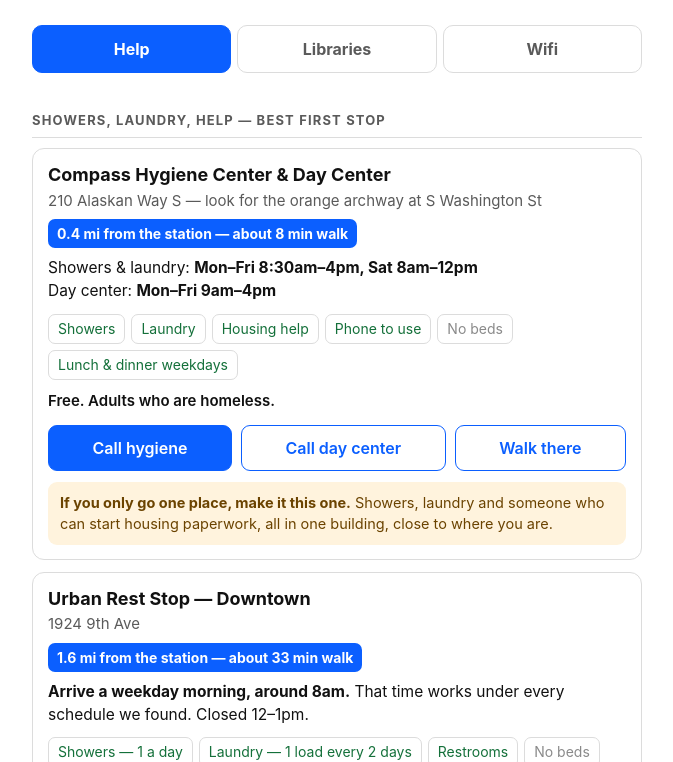
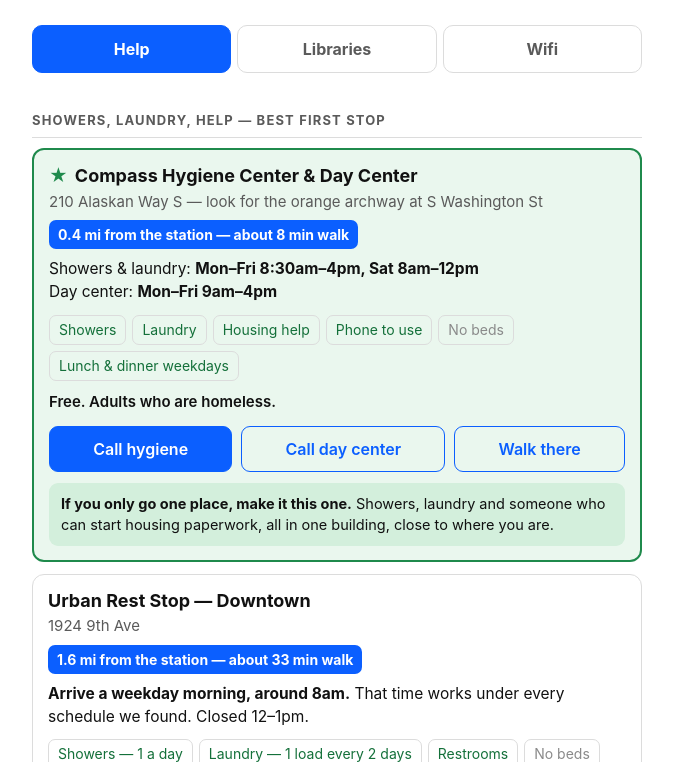
Before and after one commit to YukonCamino/matt, a plain HTML site: page index.html in a window 1280 px wide. Shown: the part 739-1501 px from the top of the page, without its empty margins (303-976 px from the left). Drawn offline with nearby package versions, Linux system fonts and the light colour scheme.

Commit message:
Highlight Compass card in green with a star
Co-Authored-By: Claude Opus 5.5 <noreply@anthropic.com>

```diff
--- a/index.html
+++ b/index.html
@@ -11,13 +11,13 @@
   :root{
     --bg:#fff;--fg:#111;--muted:#5a5a5a;--line:#dcdcdc;--card:#fff;
     --accent:#0b5fff;--yes:#14703a;--no:#8a8a8a;--maybe:#8a5a00;
-    --warn-bg:#fff3dd;--warn-fg:#6b4300;--urgent-bg:#ffe8e8;--urgent-fg:#8a1414;
+    --warn-bg:#fff3dd;--warn-fg:#6b4300;--top-bg:#eaf7ee;--top-line:#1f8a4c;--top-note:#d3efdc;--urgent-bg:#ffe8e8;--urgent-fg:#8a1414;
     --bed:#c2410c;--wash:#0b5fff;--food:#14703a;--svc:#7c3aed;--house:#555;--lib:#0e7490;--wifi:#7c3aed;--cafe:#92400e;
   }
   @media (prefers-color-scheme:dark){:root:not([data-theme="light"]){
     --bg:#111;--fg:#f2f2f2;--muted:#a9a9a9;--line:#333;--card:#1b1b1b;
     --accent:#7fb0ff;--yes:#5fcf8e;--no:#777;--maybe:#e8b45f;
-    --warn-bg:#3a2d12;--warn-fg:#ffd79a;--urgent-bg:#3a1414;--urgent-fg:#ffb3b3;
+    --warn-bg:#3a2d12;--warn-fg:#ffd79a;--top-bg:#13281b;--top-line:#5fcf8e;--top-note:#1d3a27;--urgent-bg:#3a1414;--urgent-fg:#ffb3b3;
     --bed:#fb923c;--wash:#7fb0ff;--food:#5fcf8e;--svc:#c4a5fd;--house:#aaa;--lib:#5ad1e6;--wifi:#c4a5fd;--cafe:#e0a36b;
   }}
   html{-webkit-text-size-adjust:100%}
@@ -77,6 +77,9 @@
 
   .card{background:var(--card);border:1px solid var(--line);border-radius:12px;
     padding:14px 15px;margin-bottom:12px}
+  .card.top{background:var(--top-bg);border:2px solid var(--top-line)}
+  .card.top .name::before{content:'\2605';color:var(--top-line);margin-right:7px}
+  .card.top .note{background:var(--top-note);color:var(--fg)}
   .card.flag{border-color:var(--maybe);border-width:2px}
   .name{font-weight:700;font-size:18px;line-height:1.3}
   .addr{color:var(--muted);font-size:15px;margin-top:3px}
@@ -147,7 +150,7 @@
 
   <h2>Showers, laundry, help — best first stop</h2>
 
-  <div class="card" data-k="compass">
+  <div class="card top" data-k="compass">
     <div class="name">Compass Hygiene Center &amp; Day Center</div>
     <div class="addr">210 Alaskan Way S — look for the orange archway at S Washington St</div>
     <div class="hours">Showers &amp; laundry: <b>Mon–Fri 8:30am–4pm, Sat 8am–12pm</b><br>
```
